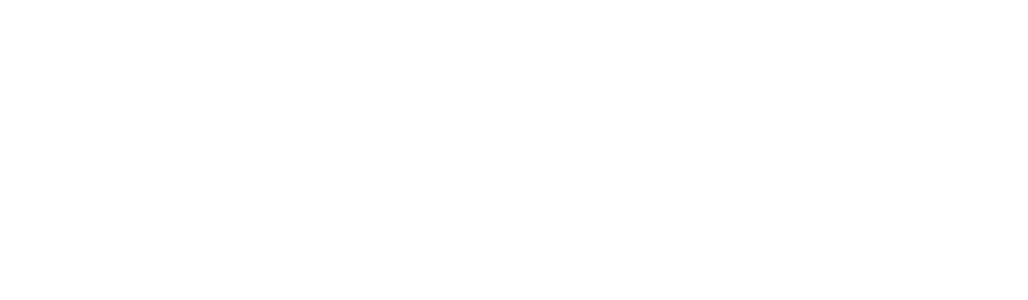
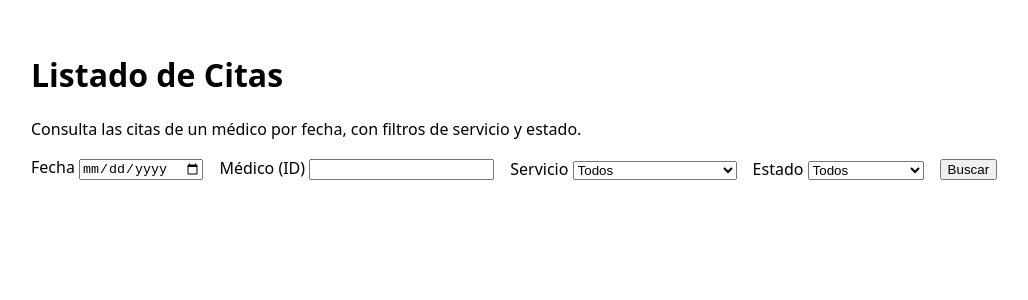
Before and after one commit to SantiagoGutierrez11/piedrazul-monolitic, an Angular app in the folder frontend/: page /appointments/listar in a window 1280 px wide. Before the commit this address led to /. Shown: the top 300 px of the page, without its empty margins (1-1029 px from the left). Built offline with nearby package versions, Linux system fonts and the light colour scheme.

Commit message:
Add appointment model, HTTP service and listing screen

```diff
--- a/frontend/src/app/app.routes.ts
+++ b/frontend/src/app/app.routes.ts
@@ -1,9 +1,14 @@
 import { Routes } from '@angular/router';
 
 export const routes: Routes = [
-  { path: '', redirectTo: 'login', pathMatch: 'full' },
+  { path: '', redirectTo: 'appointments/listar', pathMatch: 'full' },
   {
     path: 'login',
     loadChildren: () => import('./features/auth/auth.routes').then((m) => m.authRoutes),
   },
+  {
+    path: 'appointments',
+    loadChildren: () =>
+      import('./features/appointments/appointments.routes').then((m) => m.appointmentsRoutes),
+  },
 ];
--- /dev/null
+++ b/frontend/src/app/features/appointments/appointments.routes.ts
@@ -0,0 +1,5 @@
+import { Routes } from '@angular/router';
+import { ListarCitas } from './listar-citas/listar-citas';
+
+// Montado en app.routes.ts bajo /appointments (lazy-loaded).
+export const appointmentsRoutes: Routes = [{ path: 'listar', component: ListarCitas }];
--- /dev/null
+++ b/frontend/src/app/features/appointments/listar-citas/listar-citas.html
@@ -0,0 +1,104 @@
+<div class="listar-citas">
+  <h1>Listado de Citas</h1>
+  <p>Consulta las citas de un médico por fecha, con filtros de servicio y estado.</p>
+
+  <div class="filtros">
+    <label>
+      Fecha
+      <input
+        type="date"
+        [ngModel]="selectedDate()"
+        (ngModelChange)="selectedDate.set($event)"
+        name="fecha"
+      />
+    </label>
+
+    <label>
+      Médico (ID)
+      <input
+        type="number"
+        min="1"
+        [ngModel]="selectedDoctorId()"
+        (ngModelChange)="selectedDoctorId.set($event)"
+        name="doctorId"
+      />
+    </label>
+
+    <label>
+      Servicio
+      <select
+        [ngModel]="selectedServiceType()"
+        (ngModelChange)="selectedServiceType.set($event)"
+        name="serviceType"
+      >
+        <option value="">Todos</option>
+        @for (tipo of serviceTypes; track tipo) {
+          <option [value]="tipo">{{ tipo }}</option>
+        }
+      </select>
+    </label>
+
+    <label>
+      Estado
+      <select
+        [ngModel]="selectedStatus()"
+        (ngModelChange)="selectedStatus.set($event)"
+        name="status"
+      >
+        <option value="">Todos</option>
+        @for (estado of statuses; track estado) {
+          <option [value]="estado">{{ estado }}</option>
+        }
+      </select>
+    </label>
+
+    <button type="button" (click)="buscar()" [disabled]="loading()">
+      {{ loading() ? 'Buscando...' : 'Buscar' }}
+    </button>
+  </div>
+
+  @if (error()) {
+    <p class="error">{{ error() }}</p>
+  }
+
+  @if (loading()) {
+    <p>Cargando citas...</p>
+  } @else if (searched() && appointments().length === 0) {
+    <p>No hay citas para los filtros seleccionados.</p>
+  } @else if (appointments().length > 0) {
+    <table>
+      <thead>
+        <tr>
+          <th>Hora</th>
+          <th>Paciente</th>
+          <th>Médico</th>
+          <th>Servicio</th>
+          <th>Motivo</th>
+          <th>Estado</th>
+        </tr>
+      </thead>
+      <tbody>
+        @for (apt of pageAppointments(); track apt.appointmentId) {
+          <tr>
+            <td>{{ apt.startTime }} - {{ apt.endTime }}</td>
+            <td>{{ apt.patientId }}</td>
+            <td>{{ apt.doctorName }}</td>
+            <td>{{ apt.serviceType }}</td>
+            <td>{{ apt.reason }}</td>
+            <td>{{ apt.status }}</td>
+          </tr>
+        }
+      </tbody>
+    </table>
+
+    @if (totalPages() > 1) {
+      <div class="paginacion">
+        <button type="button" (click)="cambiarPagina(-1)" [disabled]="page() === 1">Anterior</button>
+        <span>Página {{ page() }} de {{ totalPages() }}</span>
+        <button type="button" (click)="cambiarPagina(1)" [disabled]="page() === totalPages()">
+          Siguiente
+        </button>
+      </div>
+    }
+  }
+</div>
--- /dev/null
+++ b/frontend/src/app/features/appointments/listar-citas/listar-citas.scss
@@ -0,0 +1,32 @@
+.listar-citas {
+  .filtros {
+    display: flex;
+    gap: 1rem;
+    align-items: end;
+    flex-wrap: wrap;
+    margin-bottom: 1.5rem;
+  }
+
+  table {
+    width: 100%;
+    border-collapse: collapse;
+  }
+
+  th,
+  td {
+    text-align: left;
+    padding: 0.5rem;
+    border-bottom: 1px solid #eee;
+  }
+
+  .error {
+    color: #c0392b;
+  }
+
+  .paginacion {
+    display: flex;
+    gap: 1rem;
+    align-items: center;
+    margin-top: 1rem;
+  }
+}
--- /dev/null
+++ b/frontend/src/app/features/appointments/listar-citas/listar-citas.ts
@@ -0,0 +1,81 @@
+import { CommonModule } from '@angular/common';
+import { Component, computed, inject, signal } from '@angular/core';
+import { FormsModule } from '@angular/forms';
+import { AppointmentService } from '../services/appointment.service';
+import { Appointment, AppointmentStatus, ServiceType } from '../models/appointment.model';
+
+const PAGE_SIZE = 10;
+
+@Component({
+  selector: 'app-listar-citas',
+  standalone: true,
+  imports: [CommonModule, FormsModule],
+  templateUrl: './listar-citas.html',
+  styleUrl: './listar-citas.scss',
+})
+export class ListarCitas {
+  private readonly appointmentService = inject(AppointmentService);
+
+  readonly serviceTypes: ServiceType[] = [
+    'CONSULTA_GENERAL',
+    'FISIOTERAPIA',
+    'QUIROPRAXIA',
+    'TERAPIA_NEURAL',
+  ];
+  readonly statuses: AppointmentStatus[] = ['AGENDADA', 'REAGENDADA', 'ATENDIDA', 'CANCELADA'];
+
+  readonly selectedDoctorId = signal<number | null>(null);
+  readonly selectedDate = signal<string>('');
+  readonly selectedServiceType = signal<ServiceType | ''>('');
+  readonly selectedStatus = signal<AppointmentStatus | ''>('');
+
+  readonly appointments = signal<Appointment[]>([]);
+  readonly loading = signal(false);
+  readonly error = signal('');
+  readonly searched = signal(false);
+
+  readonly page = signal(1);
+  readonly totalPages = computed(() =>
+    Math.max(1, Math.ceil(this.appointments().length / PAGE_SIZE)),
+  );
+  readonly pageAppointments = computed(() => {
+    const start = (this.page() - 1) * PAGE_SIZE;
+    return this.appointments().slice(start, start + PAGE_SIZE);
+  });
+
+  buscar(): void {
+    const doctorId = this.selectedDoctorId();
+    const date = this.selectedDate();
+    if (!doctorId || !date) {
+      this.error.set('Selecciona una fecha y el ID del médico.');
+      return;
+    }
+
+    this.loading.set(true);
+    this.error.set('');
+    this.page.set(1);
+
+    this.appointmentService
+      .listByDoctorAndDate(doctorId, date, {
+        serviceType: this.selectedServiceType() || null,
+        status: this.selectedStatus() || null,
+      })
+      .subscribe({
+        next: (data) => {
+          this.appointments.set(data);
+          this.loading.set(false);
+          this.searched.set(true);
+        },
+        error: () => {
+          this.appointments.set([]);
+          this.error.set('No se pudo consultar la agenda. Verifica que el backend esté arriba.');
+          this.loading.set(false);
+          this.searched.set(true);
+        },
+      });
+  }
+
+  cambiarPagina(delta: number): void {
+    this.page.update((current) => Math.min(Math.max(1, current + delta), this.totalPages()));
+  }
+}
--- /dev/null
+++ b/frontend/src/app/features/appointments/services/appointment.service.ts
@@ -0,0 +1,46 @@
+import { HttpClient, HttpParams } from '@angular/common/http';
+import { Injectable, inject } from '@angular/core';
+import { API_BASE_URL } from '../../../core/api-config';
+import {
+  Appointment,
+  AppointmentStatus,
+  CreateAppointmentRequest,
+  ServiceType,
+} from '../models/appointment.model';
+
+// Compartido por el listado de citas y el agendamiento — coordinar cambios aquí.
+@Injectable({ providedIn: 'root' })
+export class AppointmentService {
+  private readonly http = inject(HttpClient);
+  private readonly baseUrl = `${API_BASE_URL}/appointments`;
+
+  listByDoctorAndDate(
+    doctorId: number,
+    date: string,
+    filters: { serviceType?: ServiceType | null; status?: AppointmentStatus | null } = {},
+  ) {
+    let params = new HttpParams();
+    if (filters.serviceType) {
+      params = params.set('service_type', filters.serviceType);
+    }
+    if (filters.status) {
+      params = params.set('status', filters.status);
+    }
+
+    return this.http.get<Appointment[]>(`${this.baseUrl}/doctor/${doctorId}/date/${date}`, {
+      params,
+    });
+  }
+
+  create(payload: CreateAppointmentRequest) {
+    return this.http.post<Appointment>(this.baseUrl, payload);
+  }
+
+  listByPatient(patientId: number) {
+    return this.http.get<Appointment[]>(`${this.baseUrl}/patient/${patientId}`);
+  }
+
+  cancel(appointmentId: number) {
+    return this.http.patch<Appointment>(`${this.baseUrl}/${appointmentId}/cancel`, {});
+  }
+}
```
Also changed, not shown: frontend/src/app/features/appointments/models/appointment.model.ts (added, +30 -0 lines).
